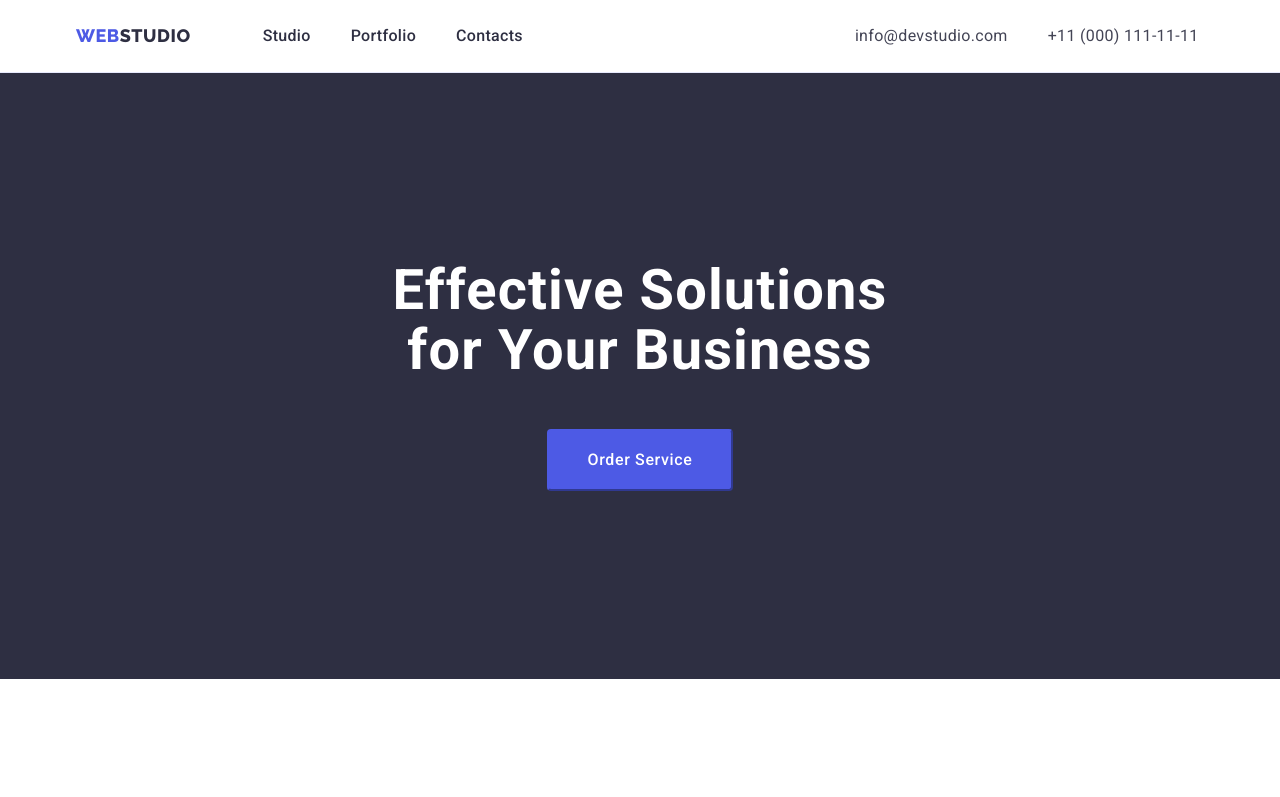
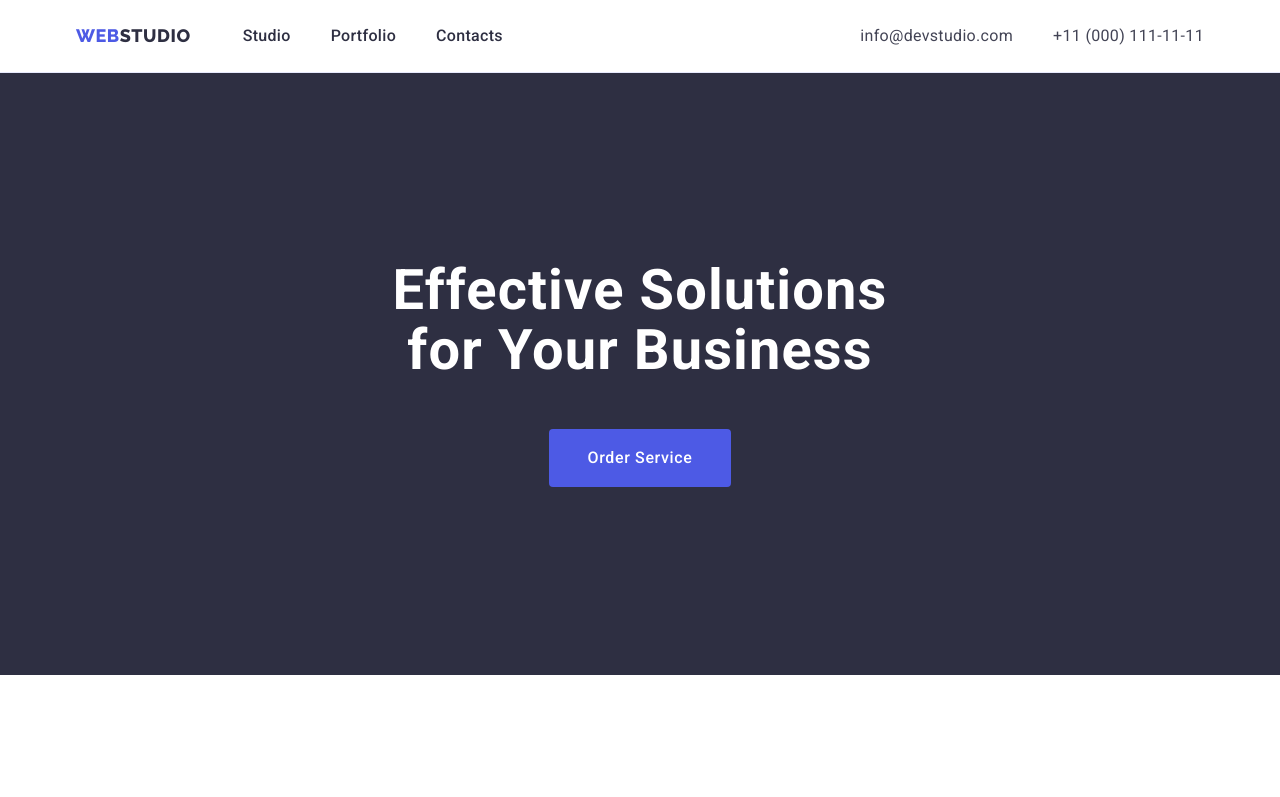
Before and after one commit to MaksimGulay/goit-markup-hw-03, a plain HTML site: page index.html in a window 1280 px wide. Shown: the top 797 px of the page. Drawn offline with nearby package versions, Linux system fonts and the light colour scheme.

Commit message:
Fixed main pege

```diff
--- a/css/styles.css
+++ b/css/styles.css
@@ -101,6 +101,8 @@ img {
     letter-spacing: 0.02em;
     font-weight: 500;
     color: #2E2F42;
+    padding: 24px 0;
+    display: block;
 }
 
 .header-link:hover,
@@ -126,24 +128,27 @@ img {
 
 .header-list {
     display: flex;
-    margin-right: 292px;
+    gap: 40px;
+}
+
+.adress {
+    margin-left: auto;
+
 }
 
 .header-adress {
+    gap: 40px;
     display: flex;
-    align-items: center;
-}
-
-.header-item {
-    padding: 24px 20px;
 }
 
 .header-mail {
-    padding: 24px 20px;
+    padding: 24px 0;
+    display: block;
 }
 
 .header-tel {
-    padding: 24px 0px 24px 20px;
+    padding: 24px 0;
+    display: block;
 }
 
 /* --------------hero-section---------- */
@@ -192,6 +197,7 @@ img {
     border-radius: 4px;
     margin: 0 auto;
     display: block;
+    border: none;
 }
 
 
@@ -354,10 +360,7 @@ img {
     line-height: 1.5;
     letter-spacing: 0.02em;
     color: #E7E9FC;
-    margin: auto;
     width: 264px;
-    margin: auto;
-    text-align: left;
     margin-top: 16px;
 }
 
@@ -365,9 +368,6 @@ img {
     background: #2E2F42;
 }
 
-.footer-item {
- padding: 100px 1020px 100px 0px;
-}
 
 /* -----------------------------------------------------portfolio---------------------------------------------------- */
 
--- a/index.html
+++ b/index.html
@@ -18,9 +18,8 @@
 
 <body class="body">
     <header class="header">
-        <section class="header-section">
-            <div class="container">
-                <div class="header-block">
+        <div class="container header-block">
+
             <nav class="header-navigation">
                 <a href="./index.html" class="main-header-logo"><span class="logo-acsent">Web</span><span
                         class="logo">Studio</span></a>
@@ -33,18 +32,16 @@
                 </ul>
             </nav>
 
-                    <address class="header-adress">
+            <address class="adress">
                 <ul class="header-adress list">
-                            <li><a href="mailto:info@devstudio.com"
-                                    class="header-mail list contacts">info@devstudio.com</a>
+                    <li><a href="mailto:info@devstudio.com" class="header-mail list contacts">info@devstudio.com</a>
                     </li>
                     <li><a href="tel:+110001111111" class="header-tel list contacts">+11 (000) 111-11-11</a>
                     </li>
                 </ul>
             </address>
+
         </div>
-            </div>
-        </section>
     </header>
     <main>
         <!-- Hero section -->
@@ -98,9 +95,12 @@
             <div class="container">
                 <h2 class="worck-title">What are we doing</h2>
                 <ul class="worck-list list">
-                    <li class="worck-item"><img src="./images/project1.jpg" alt="project1" width="360" height="300"></li>
-                    <li class="worck-item"><img src="./images/project2.jpg" alt="project2" width="360" height="300"></li>
-                    <li class="worck-item"><img src="./images/project3.jpg" alt="project3" width="360" height="300"></li>
+                    <li class="worck-item"><img src="./images/project1.jpg" alt="project1" width="360" height="300">
+                    </li>
+                    <li class="worck-item"><img src="./images/project2.jpg" alt="project2" width="360" height="300">
+                    </li>
+                    <li class="worck-item"><img src="./images/project3.jpg" alt="project3" width="360" height="300">
+                    </li>
                 </ul>
             </div>
         </section>
@@ -143,10 +143,10 @@
 
     </main>
     <!-- Footer section -->
-    <footer class="">
-        <section class="footer-section">
+    <footer class="footer-section">
+
         <div class="container">
-                <div class="footer-item">
+
             <a href="./index.html" class="main-footer-logo"><span class="logo-acsent">Web</span><span
                     class="logo-footer">Studio</span></a>
 
@@ -154,9 +154,9 @@
                 marketing
                 &
                 growth solutions.</p>
+
         </div>
-            </div>
-        </section>
+
 
     </footer>
     <!-- /Footer section -->
```
Also changed, not shown: portfolio.html (+5 -6 lines). Lines whose indentation alone changed are shown as unchanged.
